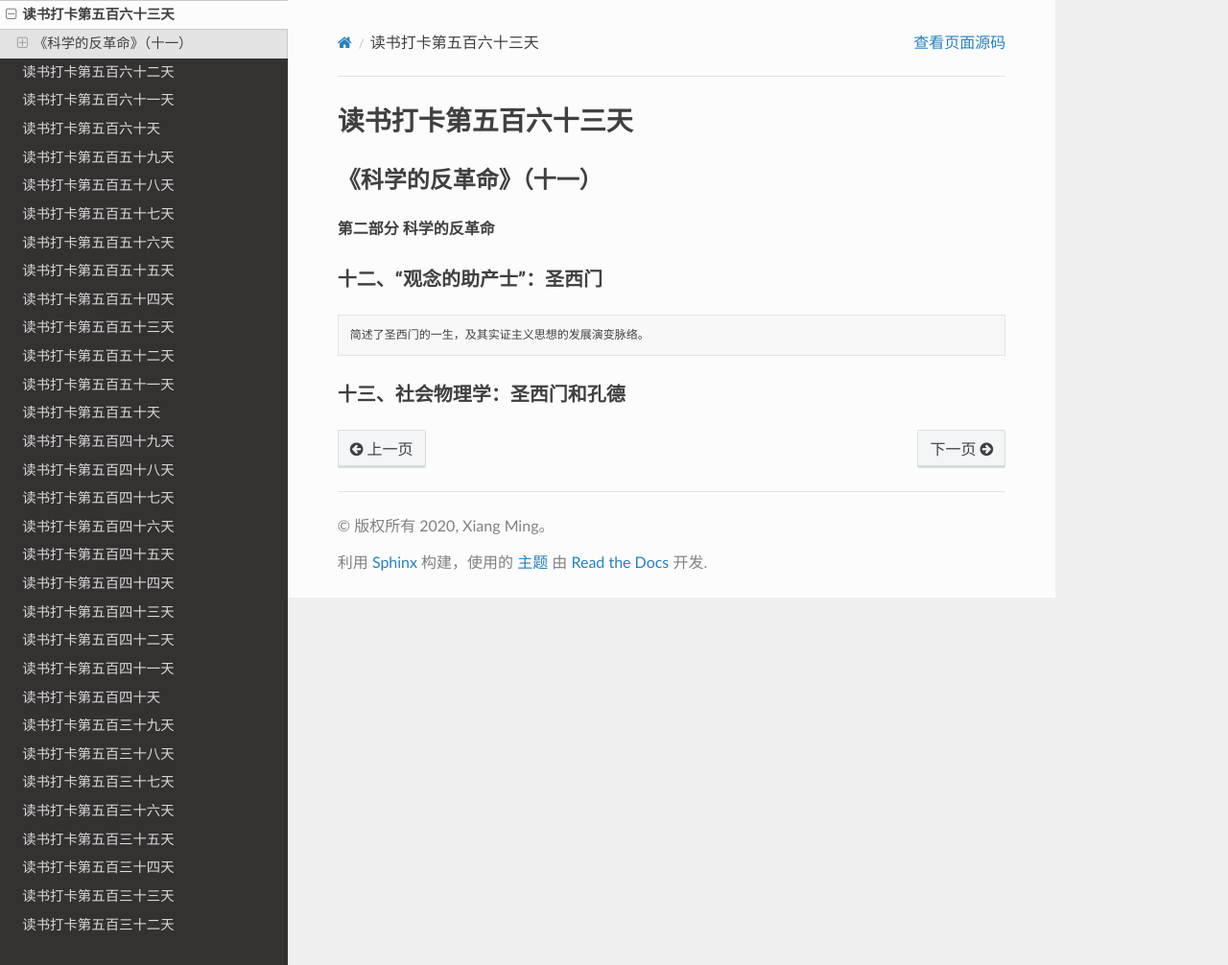
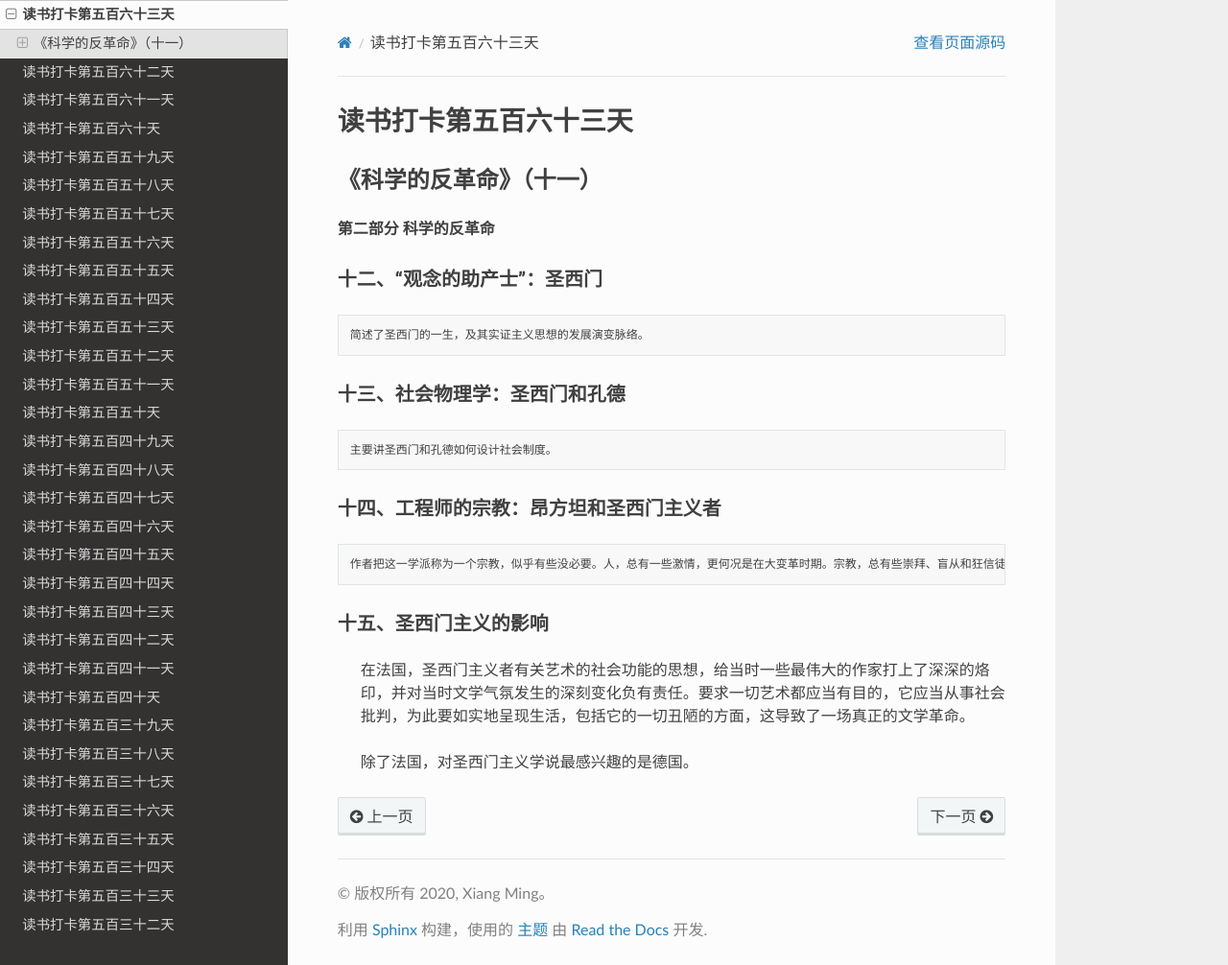
Before and after one commit to xiangming1975/reading, a Sphinx documentation site: the page built from source/2022-03-27.md, in a window 1280 px wide and 1006 px high. Shown: the whole window at 96% size. Built offline with Sphinx 7.4.7 and the Read the Docs theme 2.0.0, drawn with Linux system fonts in a browser that asks for light colours.

Commit message:
自动提交时间: 2022-03-29T22:00:03,116098922+08:00

````diff
--- a/source/2022-03-27.md
+++ b/source/2022-03-27.md
@@ -11,4 +11,17 @@
 
 ### 十三、社会物理学：圣西门和孔德
 
+```
+主要讲圣西门和孔德如何设计社会制度。
+```
+### 十四、工程师的宗教：昂方坦和圣西门主义者
+```
+作者把这一学派称为一个宗教，似乎有些没必要。人，总有一些激情，更何况是在大变革时期。宗教，总有些崇拜、盲从和狂信徒，总是有些贬义在里面。
+```
+### 十五、圣西门主义的影响
+
+> 在法国，圣西门主义者有关艺术的社会功能的思想，给当时一些最伟大的作家打上了深深的烙印，并对当时文学气氛发生的深刻变化负有责任。要求一切艺术都应当有目的，它应当从事社会批判，为此要如实地呈现生活，包括它的一切丑陋的方面，这导致了一场真正的文学革命。
+
+> 除了法国，对圣西门主义学说最感兴趣的是德国。
+
 >
````
